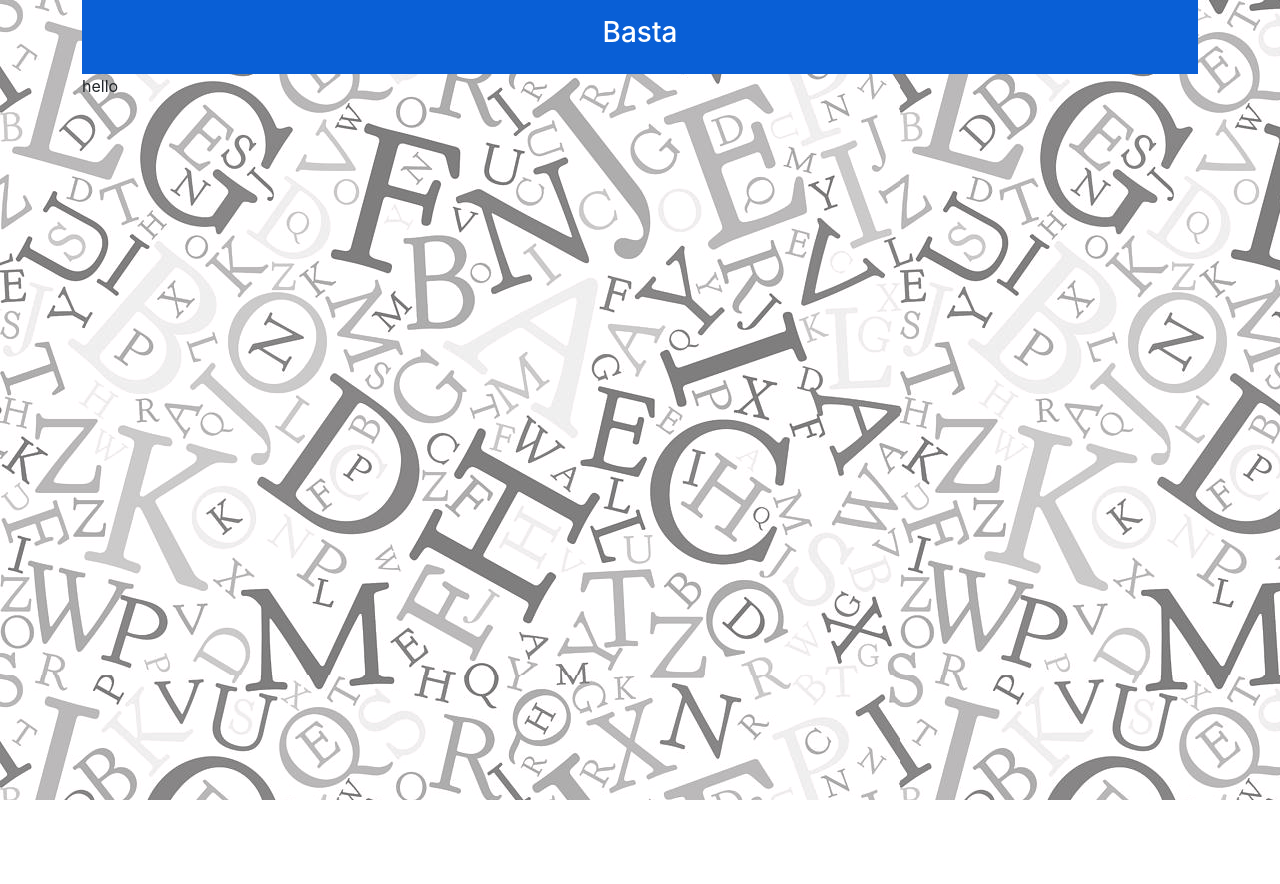
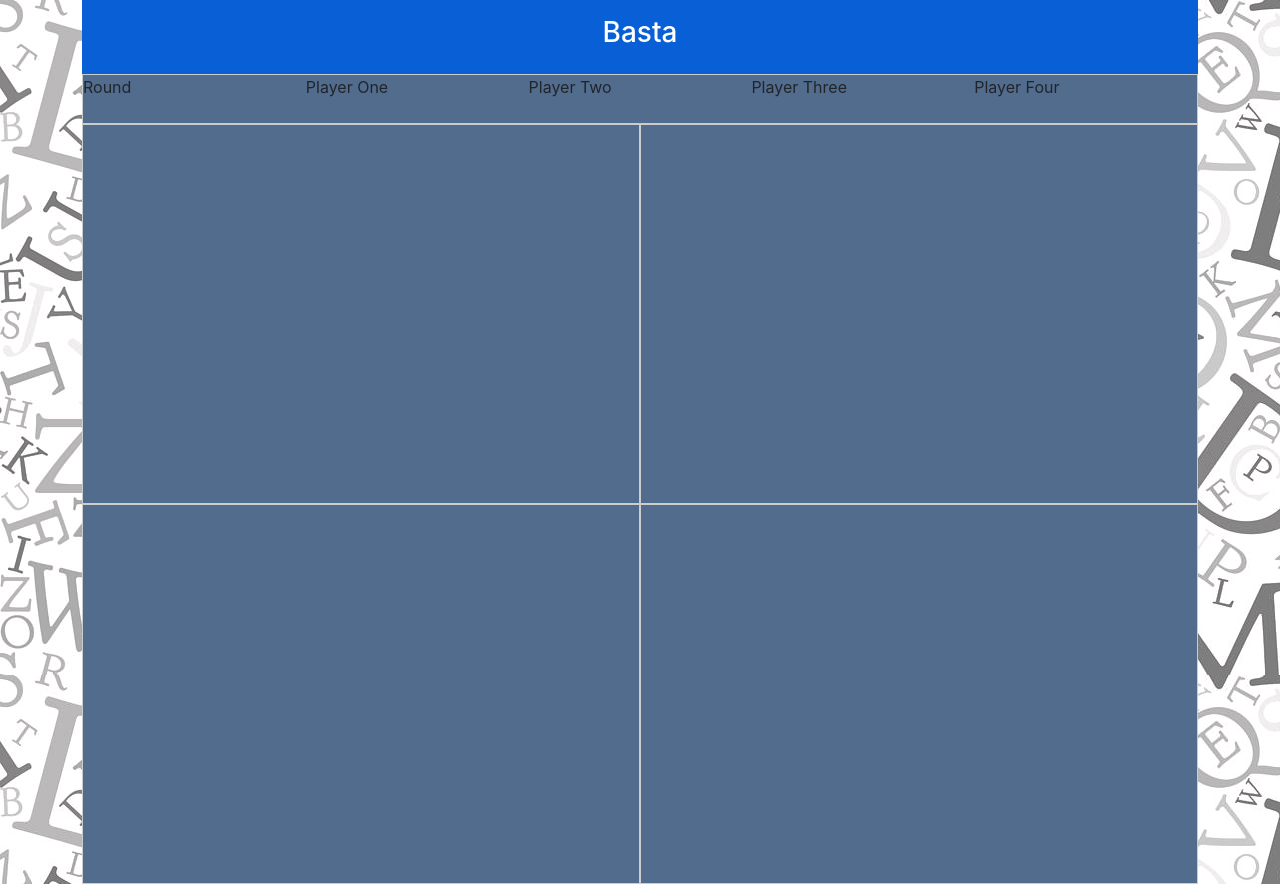
Before and after one commit to leonsuaren/basta, a React (Create React App) app: page /basta-game in a window 1280 px wide. Before the commit the page ends 800 px from the top, so only its background shows below. Built offline with nearby package versions, Linux system fonts and the light colour scheme.

Commit message:
added score component and working on basta game view

```diff
--- a/src/App.css
+++ b/src/App.css
@@ -55,3 +55,30 @@
 .formError {
   color: red;
 }
+
+.bastaGameContainer {
+  display: grid;
+  grid-template-columns: 1fr 1fr;
+  grid-template-rows: 1fr 1fr;
+  justify-content: center;
+  width: 100%;
+}
+
+.bastaBoardWrapper {
+  width: 100%;
+  height: 380px;
+  border: 1px solid #CCCCCC;
+  background-color: #526c8e;
+  padding: 20px;
+  opacity: 0;
+}
+
+.scoreWrapper {
+  display: grid;
+  grid-template-columns: repeat(5, 1fr);
+  width: 100%;
+  height: 50px;
+  opacity: 0;
+  border: 1px solid #CCCCCC;
+  background-color: #526c8e;
+}
--- a/src/components/all-set-ready-button/AllSetReadyButton.jsx
+++ b/src/components/all-set-ready-button/AllSetReadyButton.jsx
@@ -1,4 +1,6 @@
 import React, { useEffect, useContext } from 'react';
+import { Link } from 'react-router-dom';
+
 import { BastaContext } from '../../context/bastaContext';
 import { basicAnimationComponent } from '../../helpers/anime';
 
@@ -9,9 +11,16 @@
     basicAnimationComponent('.buttonAnimation');
   }, []);
 
+  const handleOnClick = () => {
+    bastaContext.setAllSetUp(false);
+    bastaContext.setNumPlayersPicked(false);
+  }
+
   return (
     <div className='buttonWrapper'>
-      <button className='btn btn-danger btn-lg buttonAnimation allSetButton'>All Set! Ready?</button>
+      <Link to='/basta-game'>
+        <button className='btn btn-danger btn-lg buttonAnimation allSetButton' onClick={handleOnClick}>All Set! Ready?</button>
+      </Link>
     </div>
   )
 };
--- /dev/null
+++ b/src/components/basta-board/BastaBoard.jsx
@@ -0,0 +1,15 @@
+import React, { useEffect } from 'react';
+import { basicAnimationComponent } from '../../helpers/anime';
+
+export const BastaBoard = () => {
+
+  useEffect(() => {
+    basicAnimationComponent('.bastaBoardWrapper');
+  }, []);
+
+  return(
+    <div className='bastaBoardWrapper'>
+
+    </div>
+  )
+}
--- /dev/null
+++ b/src/components/basta-board/index.jsx
@@ -0,0 +1 @@
+export { BastaBoard } from './BastaBoard';
--- a/src/components/players-names/PlayersNames.jsx
+++ b/src/components/players-names/PlayersNames.jsx
@@ -48,7 +48,7 @@
       <form onSubmit={handleOnSubmit}>
         <div className='mb-3'>
           <label htmlFor='playerOne' className="form-label"> Player One: </label>
-          <input ref={playerOneRef} type='text' name='playerOne' placeholder='Player One' className="form-control" />
+          <input ref={playerOneRef} type='text' name='playerOne' placeholder='Player One' className="form-control"/>
         </div>
         {numPlayers === 2 || numPlayers === 3 || numPlayers === 4 ?
           <div className='mb-3'>
--- /dev/null
+++ b/src/components/score/Score.jsx
@@ -0,0 +1,19 @@
+import React, { useEffect } from 'react';
+import { basicAnimationComponent } from '../../helpers/anime';
+
+export const Score = () => {
+
+  useEffect(() => {
+    basicAnimationComponent('.scoreAnimation');
+  }, []);
+
+  return(
+    <div className='scoreAnimation scoreWrapper'>
+    <div>Round</div>
+    <div>Player One</div>
+    <div>Player Two</div>
+    <div>Player Three</div>
+    <div>Player Four</div>
+    </div>
+  )
+}
--- /dev/null
+++ b/src/components/score/index.jsx
@@ -0,0 +1 @@
+export { Score } from './Score';
--- a/src/context/bastaContext.jsx
+++ b/src/context/bastaContext.jsx
@@ -3,16 +3,15 @@
 export const BastaContext = createContext();
 
 export const BastaContextProvider = ({ children }) => {
-    const [numPlayersPicked, setNumPlayersPicked] = React.useState(false);
-    const [numPlayers, setNumPlayers] = React.useState(0);
-    const [allSetUp, setAllSetUp] = React.useState(false);
-    const [playersNames, setPlayersNames] = React.useState({});
+  const [numPlayers, setNumPlayers] = React.useState(0);
+  const [playersNames, setPlayersNames] = React.useState({});
 
-    console.log(playersNames);
+  const [numPlayersPicked, setNumPlayersPicked] = React.useState(false);
+  const [allSetUp, setAllSetUp] = React.useState(false);
 
-  return(
+  return (
     <BastaContext.Provider value={{ numPlayers, numPlayersPicked, allSetUp, playersNames, setNumPlayers, setNumPlayersPicked, setAllSetUp, setPlayersNames }}>
-      { children }
+      {children}
     </BastaContext.Provider>
   )
 }
--- a/src/helpers/anime.jsx
+++ b/src/helpers/anime.jsx
@@ -4,7 +4,7 @@
   anime({
     targets: `${element}`,
     opacity: 1,
-    duration: 10000
+    duration: 5000
   });
 };
 
--- a/src/views/basta-game/BastaGame.jsx
+++ b/src/views/basta-game/BastaGame.jsx
@@ -1,7 +1,18 @@
 import React from 'react';
 
+import { BastaBoard } from '../../components/basta-board';
+import { Score } from '../../components/score'
+
 export const BastaGame = () => {
-  return(
-    <div>hello</div>
+  return (
+    <div>
+      <Score/>
+      <div className="bastaGameContainer">
+        <BastaBoard />
+        <BastaBoard />
+        <BastaBoard />
+        <BastaBoard />
+      </div>
+    </div>
   )
 }
```
Also changed, not shown: 2 other files (tests, documents, lock files or other folders).
